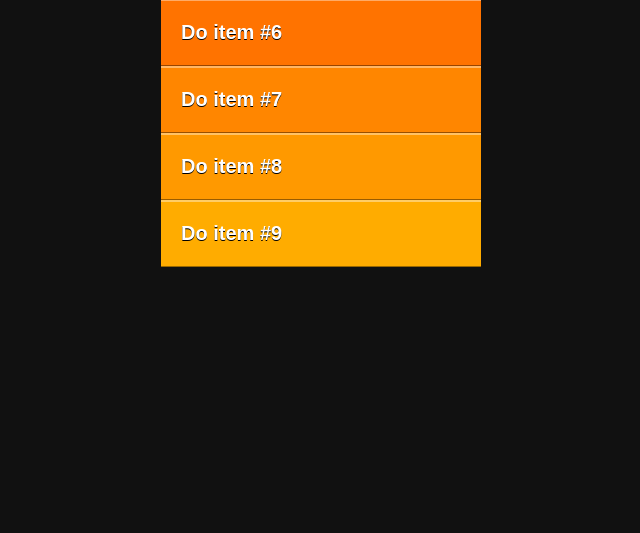
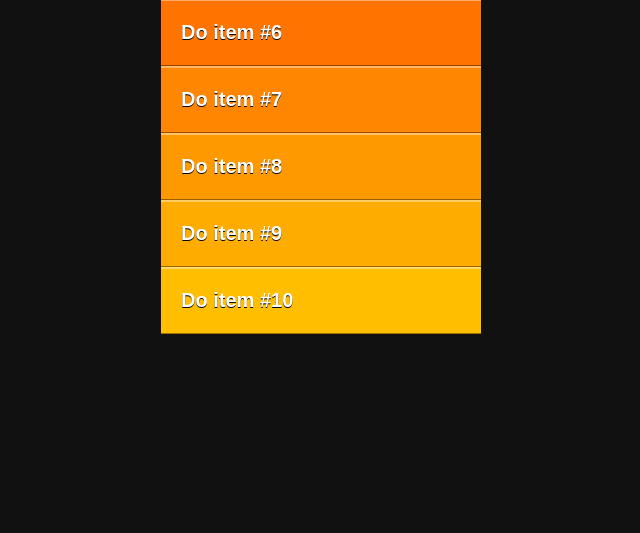
Before and after one commit to jvlahos/clear-web-gestures, a PHP site: page / in a window 1280 px wide. Shown: the part 403-936 px from the top of the page, without its empty margins (319-959 px from the left). Before the commit the page ends 670 px from the top, so only its background shows below. Run offline with PHP 8.4, Linux system fonts and the light colour scheme; some libraries are stand-ins or nearby versions.

Commit message:
color corrections / improvements

```diff
--- a/_js/clear.js
+++ b/_js/clear.js
@@ -106,6 +106,10 @@ $(document).ready(function(){
 			if ( dragX > 55 ) {
 				v.$itemMod.css('background-position-x', (dragX-55)+"px");
 				v.$itemMod.removeClass('done');
+				v.$item
+					.css('background-color', 'hsl(45,100%, 50%);')
+					.css('border-top-color', 'hsl(45,100%, 70%);')
+					.css('border-bottom-color', 'hsl(45,100%, 30%);');
 				//v.$itemInput.prop('disabled', false);
 			//If scroll enters the clear position
 			} else if ( dragX < -55 ) {
@@ -227,7 +231,7 @@ $(document).ready(function(){
 		var hue;
 		var items = $('#mod .item-mod').not('.done');
 		console.log('items', items);
-		var itemsCount = items.length;
+		var itemsCount = items.length - 1;
 		console.log('itemsCount', itemsCount);
 		items.each(function( index ){
 			hue = (45/itemsCount) * index;
--- a/clear.css
+++ b/clear.css
@@ -64,8 +64,8 @@ input:disabled {
 /*Note: extra 1px allows for overflow-scrolling*/
 .item {
 	background-color: hsl(45,100%,50%);
-	border-top: 2px solid #FF3366;
-	border-bottom: 1px solid #CC0000;
+	border-top: 2px solid hsl(45,100%,70%);
+	border-bottom: 1px solid hsl(45,100%,30%);
 	padding: 20px;
 	width: 280px;
 	height: 24px;
--- a/index.php
+++ b/index.php
@@ -17,7 +17,7 @@
 	<div id="mod" class="mod sortable">
 		<?php
 			$items = 10;
-			for ($i=0; $i<$items; $i++) {
+			for ($i=0; $i<=$items; $i++) {
 				$hue = (45 / $items)*$i;
 				echo '<div class="item-mod">';
 					echo '<div class="item" ';
```
